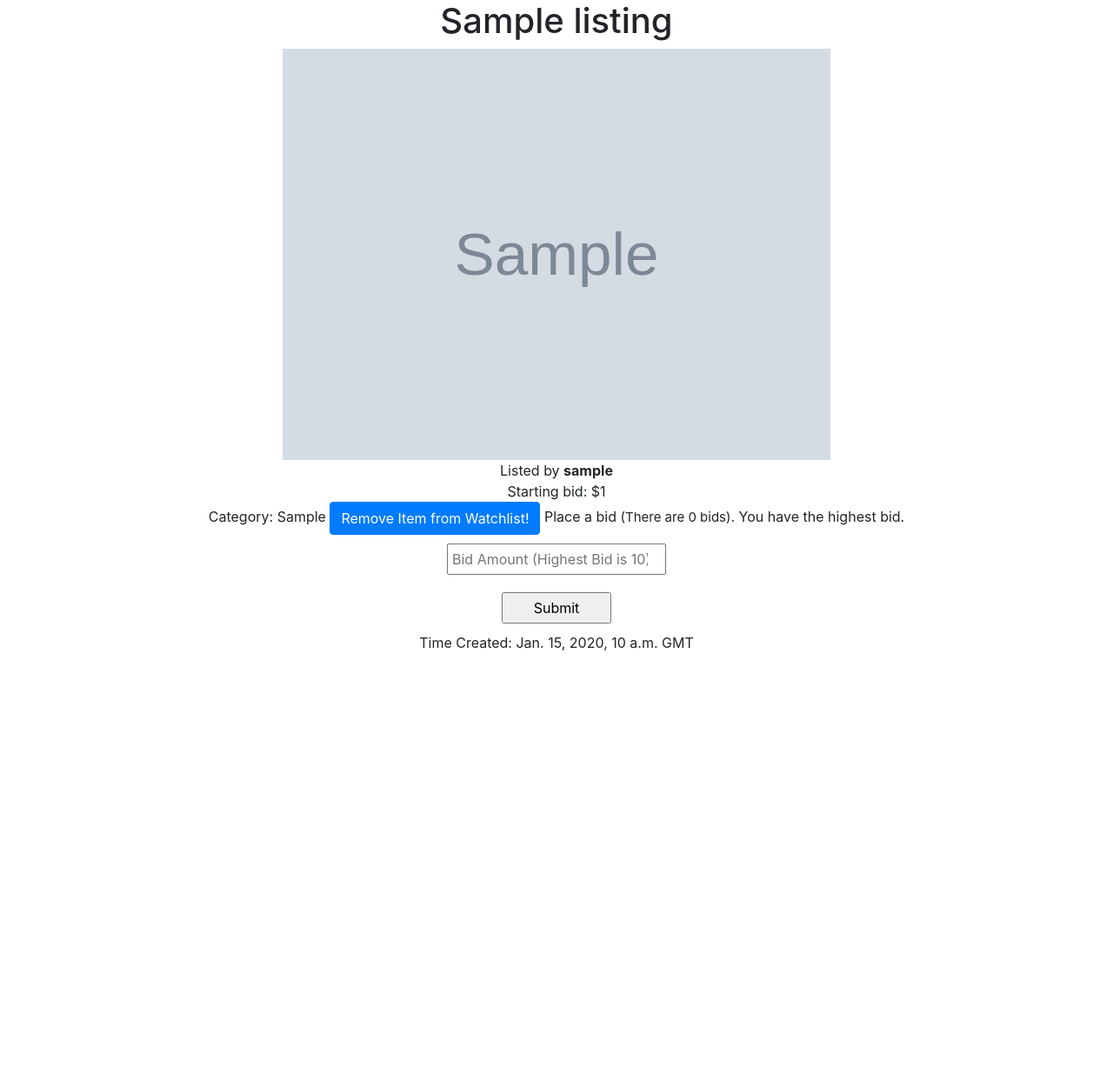
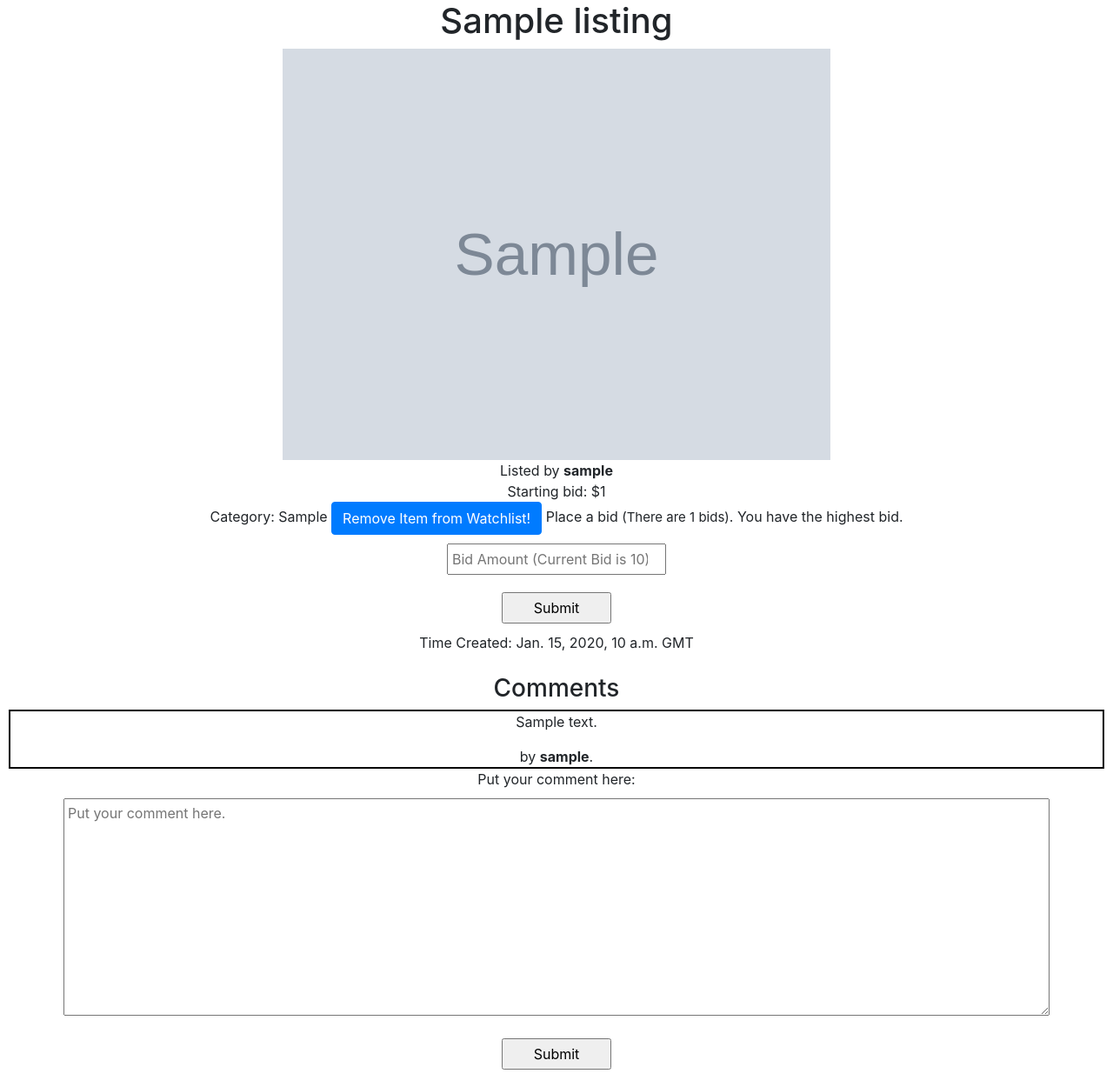
Before and after one commit to kmcclenn/Commerce, a Django app: page /listings/1 in a window 1280 px wide. Shown: the part 163-1413 px from the top of the page at 87% size. Before the commit the page ends 911 px from the top, so only its background shows below. Run offline with Django 3.2, Linux system fonts and the light colour scheme; a user stored in the database is signed in; tables that the repository leaves empty hold one stand-in row (values such as "Sample post"); grey boxes marked "Sample" are stand-in pictures; some libraries are stand-ins or nearby versions.

Commit message:
added comments feature

```diff
--- a/Commerce/auctions/models.py
+++ b/Commerce/auctions/models.py
@@ -47,6 +47,7 @@ class Bids(models.Model):
 class Comments(models.Model):
     comment = models.TextField()
     listing = models.ForeignKey(Listings, on_delete=models.CASCADE, related_name="comments")
+    user = models.ForeignKey(User, on_delete=models.CASCADE, related_name="comments")
 
     class Meta:
         verbose_name_plural = 'Comments'
--- a/Commerce/auctions/templates/auctions/listings.html
+++ b/Commerce/auctions/templates/auctions/listings.html
@@ -32,13 +32,38 @@ Starting bid: ${{ listing.starting_bid }}
 	<form method="post" action="{% url 'bid' listing.id%}">
 		{% csrf_token %}
 		{{ new_bid_form }}
+		{% if error_message %}
+			<strong>{{ error_message}}</strong>
+		{% endif %}
 		<br>
 		<input type="submit", style="margin:10px; padding:4px; width:10%;">
 	</form>
 
+
 {% endif %}
 
 Time Created: {{ listing.time_created }} GMT
+
+<br>
+<br>
+<h3>Comments</h3>
+{% for comment in comments %}
+	<div style="border:2px solid black"
+		<p>{{ comment.comment }}</p>
+		by <strong>{{ comment.user }}</strong>.
+	</div>
+{% endfor %}
+
+{% if user.is_authenticated %}
+	Put your comment here:
+	<form method="post" action="{% url 'comment' listing.id%}">
+		{% csrf_token %}
+		{{ new_comment_form }}
+
+		<br>
+		<input type="submit", style="margin:10px; padding:4px; width:10%;">
+	</form>
+{% endif %}
 
 
 
--- a/Commerce/auctions/urls.py
+++ b/Commerce/auctions/urls.py
@@ -12,5 +12,6 @@ urlpatterns = [
     path("listings/<str:listing_id>", views.listing, name="listing"),
     path("watchlist/<str:listing_id>", views.add_to_watchlist, name="add_to_watchlist"),
     path("bid/<str:listing_id>", views.bid, name="bid"),
-    path("watchlist", views.view_watchlist, name="view_watchlist")
+    path("watchlist", views.view_watchlist, name="view_watchlist"),
+    path("comment/<str:listing_id>", views.comment, name="comment")
 ]
--- a/Commerce/auctions/views.py
+++ b/Commerce/auctions/views.py
@@ -28,7 +28,31 @@ class NewBidForm(forms.Form):
         super().__init__(*args, **kwargs)
         style = "margin:10px; padding:4px; width:20%;"
         self.fields['bid'].label = False
-        self.fields['bid'].widget = forms.NumberInput(attrs={'style':style, 'placeholder':f'Bid Amount (Highest Bid is {self.max_bid})'})
+        if self.max_bid:
+            self.fields['bid'].widget = forms.NumberInput(attrs={'style':style, 'placeholder':f'Bid Amount (Current Bid is {self.max_bid})'})
+        else:
+            self.fields['bid'].widget = forms.NumberInput(attrs={'style':style, 'placeholder':'There are no bids'})
+
+class NewCommentForm(forms.Form):
+    comment = forms.CharField(label=False, widget=forms.Textarea(attrs={'style':"margin:10px; padding:4px; width:90%;", 'placeholder':"Put your comment here."}))
+
+def listing_page_data(request, listing_id):
+    listing = Listings.objects.get(pk = listing_id)
+    if request.user.is_authenticated:
+        watchlist_bool = True if listing in request.user.watchlist.all() else False
+    else:
+        watchlist_bool = None
+    data_dict = {
+        "number_of_bids": Bids.objects.filter(listing = listing_id).count(),
+        "listing":listing,
+        "owner": ListingOwners.objects.get(listing = listing),
+        "watchlist_bool": watchlist_bool,
+        "new_comment_form": NewCommentForm(),
+        "comments": Comments.objects.filter(listing = listing)
+    }
+    return data_dict
+
+
 
 def index(request):
     listings = Listings.objects.all()
@@ -96,17 +120,9 @@ def new_listing(request):
     if request.method == "POST":
         form = NewListingForm(request.POST)
         if form.is_valid():
-            title = form.cleaned_data["title"]
-            description = form.cleaned_data["description"]
-            starting_bid = form.cleaned_data["starting_bid"]
-            image = form.cleaned_data["image"]
-            category = form.cleaned_data["category"]
 
-            listing_object = Listings(title=title, description=description, starting_bid=starting_bid, image=image, category=category)
+            listing_object = Listings(title=form.cleaned_data["title"], description=form.cleaned_data["description"], starting_bid=form.cleaned_data["starting_bid"], image=form.cleaned_data["image"], category=form.cleaned_data["category"])
             listing_object.save()
-
-            bid_0 = Bids(amount = starting_bid, listing = listing_object, bidders=request.user)
-            bid_0.save()
 
             owner = ListingOwners(listing = listing_object, user = request.user)
             owner.save()
@@ -128,22 +144,36 @@ def new_listing(request):
 def listing(request, listing_id):
     listing = Listings.objects.get(pk=listing_id)
     owner = ListingOwners.objects.get(listing = listing)
-    if request.user.is_authenticated:
-        watchlist_bool = True if listing in request.user.watchlist.all() else False
+    #if request.user.is_authenticated:
+        #watchlist_bool = True if listing in request.user.watchlist.all() else False
+    #else:
+        #watchlist_bool = None
+    #try:
+    if Bids.objects.filter(listing = listing_id).count() == 0:
+        max_bid = (listing.starting_bid - 1)
     else:
-        watchlist_bool = None
-    try:
-        max_bid = Bids.objects.filter(listing__pk=listing_id).aggregate(Max('amount'))['amount__max']
-    except TypeError:
-        max_bid=1
-    return render(request, "auctions/listings.html", {
-        "number_of_bids": Bids.objects.all().count() - 1,
+        max_bid = Bids.objects.filter(listing__pk = listing_id).aggregate(Max('amount'))['amount__max']
+    #except TypeError:
+        #max_bid=1
+
+    if max_bid + 1 == listing.starting_bid:
+        form = NewBidForm(max_bid = None)
+    else:
+        form = NewBidForm(max_bid=max_bid)
+    page_data = listing_page_data(request, listing_id)
+    page_data["new_bid_form"] = form
+    page_data["max_bid_user"] = Bids.objects.filter(listing = listing_id).get(amount = max_bid).bidders if Bids.objects.filter(listing = listing_id) else None
+    return render(request, "auctions/listings.html", page_data)
+
+    """
+    { listing_page_data(
+        "number_of_bids": Bids.objects.filter(listing = listing_id).count(),
         "listing":listing,
         "owner": owner,
         "watchlist_bool": watchlist_bool,
-        "new_bid_form": NewBidForm(max_bid=max_bid),
-        "max_bid_user": Bids.objects.get(amount = max_bid).bidders
-    })
+        "new_bid_form": form,
+        "max_bid_user": Bids.objects.filter(listing = listing_id).get(amount = max_bid).bidders if Bids.objects.filter(listing = listing_id) else None ## I need to make it so the first bid is the actual first bid, not just the starting bid.
+    })"""
 
 def add_to_watchlist(request, listing_id):
     listing = Listings.objects.get(pk=listing_id)
@@ -156,16 +186,26 @@ def add_to_watchlist(request, listing_id):
 
 def bid(request, listing_id):
     if request.method == 'POST':
-        try:
+
+        page_data = listing_page_data(request, listing_id)
+
+        if Bids.objects.filter(listing = listing_id).count() == 0:
+            max_bid = Listings.objects.get(pk=listing_id).starting_bid - 1
+        else:
             max_bid = Bids.objects.filter(listing__pk = listing_id).aggregate(Max('amount'))['amount__max']
-        except TypeError:
-            max_bid=1
+
         listing = Listings.objects.get(pk = listing_id)
-        if request.user.is_authenticated:
-            watchlist_bool = True if listing in request.user.watchlist.all() else False
-        else:
-            watchlist_bool = None
+        #if request.user.is_authenticated:
+            #watchlist_bool = True if listing in request.user.watchlist.all() else False
+        #else:
+            #watchlist_bool = None
         form = NewBidForm(request.POST, max_bid = max_bid)
+        if max_bid + 1 == listing.starting_bid:
+            form = NewBidForm(request.POST, max_bid = None)
+
+        page_data["new_bid_form"] = form
+        page_data["max_bid_user"] = Bids.objects.filter(listing = listing_id).get(amount = max_bid).bidders if Bids.objects.filter(listing = listing_id) else None
+
         if form.is_valid():
             bid = form.cleaned_data["bid"]
             if bid > max_bid:
@@ -174,23 +214,32 @@ def bid(request, listing_id):
 
                 return HttpResponseRedirect(reverse("listing", args=[listing_id]))
             else:
-                return render(request, "auctions/listings.html", {
-                "number_of_bids": Bids.objects.all().count() - 1,
+                page_data["error_message"] = "Please put in a bid greater than the current bid."
+
+
+
+                return render(request, "auctions/listings.html", page_data)
+                """{
+                "number_of_bids": Bids.objects.filter(listing = listing_id).count(),
                 "listing":Listings.objects.get(pk=listing_id),
                 "owner": ListingOwners.objects.get(listing = listing_id),
                 "watchlist_bool": watchlist_bool,
-                "new_bid_form": form
-            })
+                "new_bid_form": form,
+                "max_bid_user": Bids.objects.filter(listing = listing_id).get(amount = max_bid).bidders if Bids.objects.filter(listing = listing_id) else None,
+                "error_message": "Please put in a bid greater than the current bid."
+            })"""
 
         else:
 
-            return render(request, "auctions/listings.html", {
-                "number_of_bids": Bids.objects.all().count() - 1,
+            return render(request, "auctions/listings.html", page_data)
+            """{
+                "number_of_bids": Bids.objects.filter(listing = listing_id).count(),
                 "listing":Listings.objects.get(pk=listing_id),
                 "owner": ListingOwners.objects.get(listing = listing_id),
                 "watchlist_bool": watchlist_bool,
+                "max_bid_user": Bids.objects.filter(listing = listing_id).get(amount = max_bid).bidders  if Bids.objects.filter(listing = listing_id) else None,
                 "new_bid_form": form
-            })
+            })"""
 
     else:
         return HttpResponseRedirect(reverse('listing', args=[listing_id]))
@@ -206,3 +255,39 @@ def view_watchlist(request):
         "listings": listings,
         "title": f"{request.user}'s Watchlist"
     })
+
+def comment(request, listing_id):
+    if request.method == "POST":
+
+        page_data = listing_page_data(request, listing_id)
+        listing = Listings.objects.get(pk = listing_id)
+
+
+        if Bids.objects.filter(listing = listing_id).count() == 0:
+            max_bid = (listing.starting_bid - 1)
+        else:
+            max_bid = Bids.objects.filter(listing__pk = listing_id).aggregate(Max('amount'))['amount__max']
+        if max_bid + 1 == listing.starting_bid:
+            bid_form = NewBidForm(max_bid = None)
+        else:
+            bid_form = NewBidForm(max_bid=max_bid)
+
+        page_data["new_bid_form"] = bid_form
+        page_data["max_bid_user"] = Bids.objects.filter(listing = listing_id).get(amount = max_bid).bidders if Bids.objects.filter(listing = listing_id) else None
+
+        form = NewCommentForm(request.POST)
+
+        if form.is_valid():
+            comment = form.cleaned_data["comment"]
+
+            new_comment = Comments(comment = comment, listing = Listings.objects.get(pk=listing_id), user = request.user)
+            new_comment.save()
+
+            return HttpResponseRedirect(reverse("listing", args=[listing_id]))
+
+        else:
+            page_date["new_comment_form"] = NewCommentForm(request.POST)
+            return render(request, "auctions/listings.html", page_data)
+
+    else:
+        return HttpResponseRedirect(reverse('listing', args=[listing_id]))
```
Also changed, not shown: Commerce/auctions/migrations/0005_comments_user.py (added), Commerce/auctions/migrations/0006_auto_20201219_1145.py (added).
